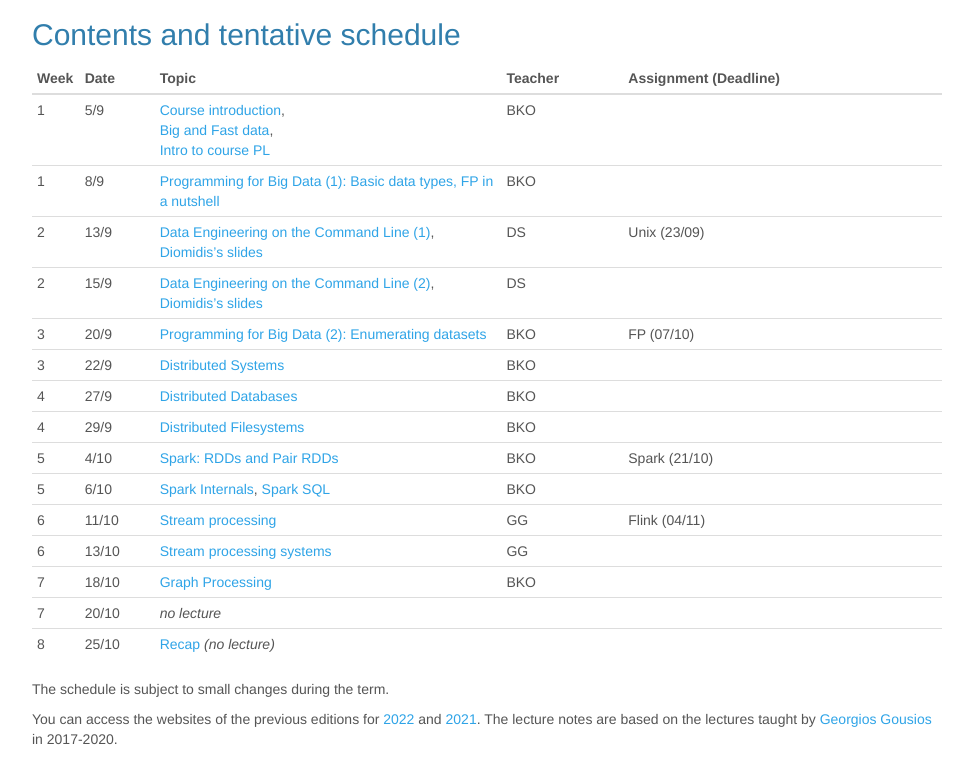
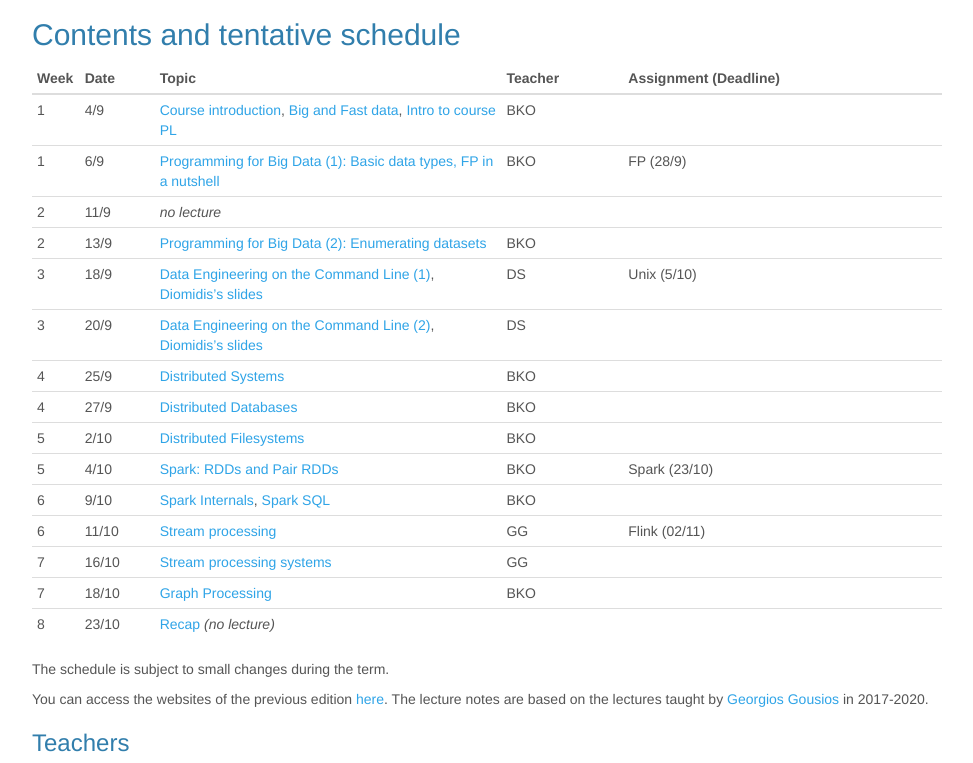
Before and after one commit to burcuku/cse2520-bigdata, a plain HTML site: page index.html in a window 1280 px wide. Shown: the part 777-1540 px from the top of the page, without its empty margins (153-1126 px from the left). Drawn offline with nearby package versions, Linux system fonts and the light colour scheme; some packages are replaced by stand-ins of ours.

Commit message:
[2024] Index page for the 2024 edition

```diff
--- a/index.html
+++ b/index.html
@@ -9,10 +9,10 @@
 <meta http-equiv="X-UA-Compatible" content="IE=EDGE" />
 
 
-<meta name="author" content="Georgios Gousios and Burcu Kulahcioglu Ozkan" />
+<meta name="author" content="Burcu Kulahcioglu Ozkan and Georgios Gousios" />
 
 
-<title>CSE2520: Big Data Processing, 2023</title>
+<title>CSE2520: Big Data Processing, 2024</title>
 
 <script>// Pandoc 2.9 adds attributes on both header and div. We remove the former (to
 // be compatible with the behavior of Pandoc < 2.8).
@@ -397,8 +397,8 @@ display: none;
 
 
 
-<h1 class="title toc-ignore">CSE2520: Big Data Processing, 2023</h1>
-<h4 class="author">Georgios Gousios and Burcu Kulahcioglu Ozkan</h4>
+<h1 class="title toc-ignore">CSE2520: Big Data Processing, 2024</h1>
+<h4 class="author">Burcu Kulahcioglu Ozkan and Georgios Gousios</h4>
 
 </div>
 
@@ -489,56 +489,62 @@ provide you with solutions.</p></li>
 <tbody>
 <tr class="odd">
 <td align="left">1</td>
-<td align="left">5/9</td>
-<td align="left"><a href="course-intro.html">Course introduction</a>,
-<br /> <a href="big-data.html">Big and Fast data</a>, <br /> <a href="intro-to-langs.html">Intro to course PL</a></td>
+<td align="left">4/9</td>
+<td align="left"><a href="course-intro.html">Course introduction</a>, <a href="big-data.html">Big and Fast data</a>, <a href="intro-to-langs.html">Intro to course PL</a></td>
 <td align="left">BKO</td>
 <td align="left"></td>
 </tr>
 <tr class="even">
 <td align="left">1</td>
-<td align="left">8/9</td>
+<td align="left">6/9</td>
 <td align="left"><a href="prog-big-data.html">Programming for Big Data
 (1): Basic data types, FP in a nutshell</a></td>
+<td align="left">BKO</td>
+<td align="left">FP<!--(https://brightspace.tudelft.nl/d2l/le/content/399744/viewContent/2324723/View)-->
+(28/9)</td>
+</tr>
+<tr class="odd">
+<td align="left">2</td>
+<td align="left">11/9</td>
+<td align="left"><em>no lecture</em></td>
+<td align="left"></td>
+<td align="left"></td>
+</tr>
+<tr class="even">
+<td align="left">2</td>
+<td align="left">13/9</td>
+<td align="left"><a href="prog-big-data.html">Programming for Big Data
+(2): Enumerating datasets</a></td>
 <td align="left">BKO</td>
 <td align="left"></td>
 </tr>
 <tr class="odd">
-<td align="left">2</td>
-<td align="left">13/9</td>
+<td align="left">3</td>
+<td align="left">18/9</td>
 <td align="left"><a href="ds-cmd-line.html">Data Engineering on the
-Command Line (1)</a>, <br /> <a href="https://www.spinellis.gr/unix/utools-en-90.pdf">Diomidis’s
+Command Line (1)</a>, <a href="https://www.spinellis.gr/unix/utools-en-90.pdf">Diomidis’s
 slides</a></td>
 <td align="left">DS</td>
-<td align="left">Unix (23/09)</td>
+<td align="left">Unix (5/10)</td>
 </tr>
 <tr class="even">
-<td align="left">2</td>
-<td align="left">15/9</td>
+<td align="left">3</td>
+<td align="left">20/9</td>
 <td align="left"><a href="ds-cmd-line.html">Data Engineering on the
-Command Line (2)</a>, <br /> <a href="https://www.spinellis.gr/unix/utools-en-90.pdf">Diomidis’s
+Command Line (2)</a>, <a href="https://www.spinellis.gr/unix/utools-en-90.pdf">Diomidis’s
 slides</a></td>
 <td align="left">DS</td>
 <td align="left"></td>
 </tr>
 <tr class="odd">
-<td align="left">3</td>
-<td align="left">20/9</td>
-<td align="left"><a href="prog-big-data.html">Programming for Big Data
-(2): Enumerating datasets</a></td>
-<td align="left">BKO</td>
-<td align="left"><!--[Functional programming](https://brightspace.tudelft.nl/d2l/le/content/399744/viewContent/2324723/View) (1/10) -->
-FP (07/10)</td>
-</tr>
-<tr class="even">
-<td align="left">3</td>
-<td align="left">22/9</td>
+<td align="left">4</td>
+<td align="left">25/9</td>
 <td align="left"><a href="dist-systems.html">Distributed
 Systems</a></td>
 <td align="left">BKO</td>
 <td align="left"></td>
 </tr>
-<tr class="odd">
+<tr class="even">
 <td align="left">4</td>
 <td align="left">27/9</td>
 <td align="left"><a href="dist-databases.html">Distributed
@@ -546,59 +552,52 @@ Databases</a></td>
 <td align="left">BKO</td>
 <td align="left"></td>
 </tr>
-<tr class="even">
-<td align="left">4</td>
-<td align="left">29/9</td>
+<tr class="odd">
+<td align="left">5</td>
+<td align="left">2/10</td>
 <td align="left"><a href="dist-fs.html">Distributed Filesystems</a></td>
 <td align="left">BKO</td>
 <td align="left"></td>
 </tr>
-<tr class="odd">
+<tr class="even">
 <td align="left">5</td>
 <td align="left">4/10</td>
 <td align="left"><a href="spark.html">Spark: RDDs and Pair RDDs</a></td>
 <td align="left">BKO</td>
-<td align="left">Spark (21/10)</td>
+<td align="left">Spark (23/10)</td>
 </tr>
-<tr class="even">
-<td align="left">5</td>
-<td align="left">6/10</td>
+<tr class="odd">
+<td align="left">6</td>
+<td align="left">9/10</td>
 <td align="left"><a href="spark.html">Spark Internals</a>, <a href="spark-datasets.html">Spark SQL</a></td>
 <td align="left">BKO</td>
 <td align="left"></td>
 </tr>
-<tr class="odd">
+<tr class="even">
 <td align="left">6</td>
 <td align="left">11/10</td>
 <td align="left"><a href="streaming.html">Stream processing</a></td>
 <td align="left">GG</td>
-<td align="left">Flink (04/11)</td>
+<td align="left">Flink (02/11)</td>
 </tr>
-<tr class="even">
-<td align="left">6</td>
-<td align="left">13/10</td>
+<tr class="odd">
+<td align="left">7</td>
+<td align="left">16/10</td>
 <td align="left"><a href="streaming.html">Stream processing
 systems</a></td>
 <td align="left">GG</td>
 <td align="left"></td>
 </tr>
-<tr class="odd">
+<tr class="even">
 <td align="left">7</td>
 <td align="left">18/10</td>
 <td align="left"><a href="graphs.html">Graph Processing</a></td>
 <td align="left">BKO</td>
 <td align="left"></td>
 </tr>
-<tr class="even">
-<td align="left">7</td>
-<td align="left">20/10</td>
-<td align="left"><em>no lecture</em></td>
-<td align="left"></td>
-<td align="left"></td>
-</tr>
 <tr class="odd">
 <td align="left">8</td>
-<td align="left">25/10</td>
+<td align="left">23/10</td>
 <td align="left"><a href="recap.html">Recap</a> <em>(no
 lecture)</em></td>
 <td align="left"></td>
@@ -610,7 +609,7 @@ lecture)</em></td>
 | 9 | 1/11 | [Recap](recap.html) | | || -->
 <!--, [Answers to recap questions](https://docs.google.com/document/d/1BpVzfK1AfAt9q8PtKAVM8XhHzCp2QHpOzeTl6pLexbo) (Quintin van Leersum and Mikhail Epifanov)-->
 <p>The schedule is subject to small changes during the term.</p>
-<p>You can access the websites of the previous editions for <a href="https://burcuku.github.io/cse2520-bigdata/2022/">2022</a> and <a href="https://burcuku.github.io/cse2520-bigdata/2021/">2021</a>. The
+<p>You can access the websites of the previous edition <a href="https://burcuku.github.io/cse2520-bigdata/2023/">here</a>. The
 lecture notes are based on the lectures taught by <a href="http://gousiosg.org">Georgios Gousios</a> in 2017-2020.</p>
 <div id="teachers" class="section level3">
 <h3>Teachers</h3>
@@ -709,8 +708,7 @@ circumstances or measures (see: TER).</p>
 <li>Ask questions about the next assignment</li>
 <li>Ask questions about your grades</li>
 </ul></li>
-<li>You are welcome to join the BDP 2023-2024 <a href="https://mattermost.tudelft.nl/signup_user_complete/?id=tpcw3yzgpfr7z85bsgxzag945w&amp;md=link&amp;sbr=su">Mattermost
-team</a>.
+<li>You are welcome to join the BDP 2024-2025 Mattermost team.
 <ul>
 <li>General questions can be asked here. Questions specific to your
 solutions should be asked during the lab</li>
@@ -718,6 +716,8 @@ solutions should be asked during the lab</li>
 hours</li>
 <li>You are recommended to help each other, but refrain from sharing
 solutions (this is considered fraud)</li>
+<li>All group members are responsible for the submission of a group
+assignment. Piggybacking is considered fraud.</li>
 <li>Be nice :)</li>
 </ul></li>
 </ul>
```
